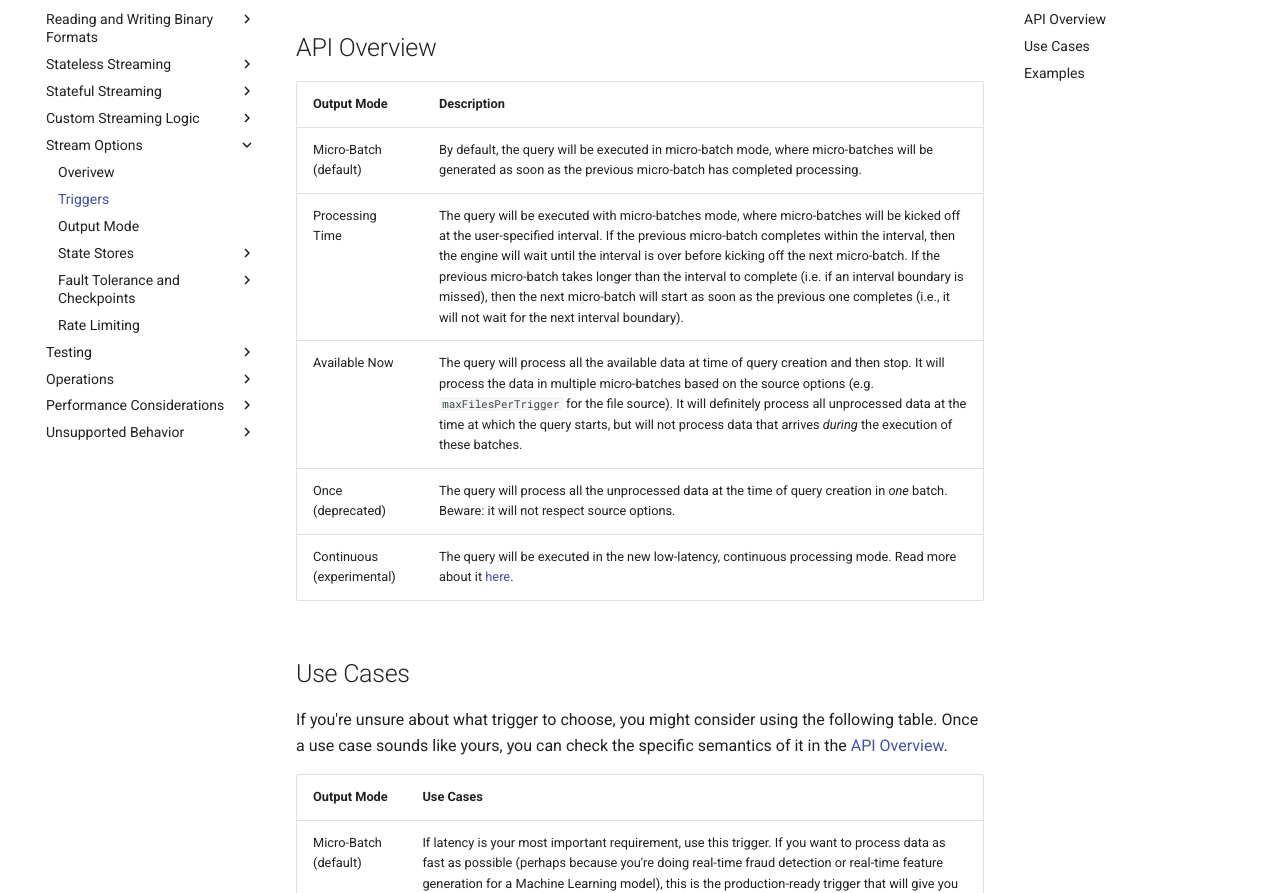
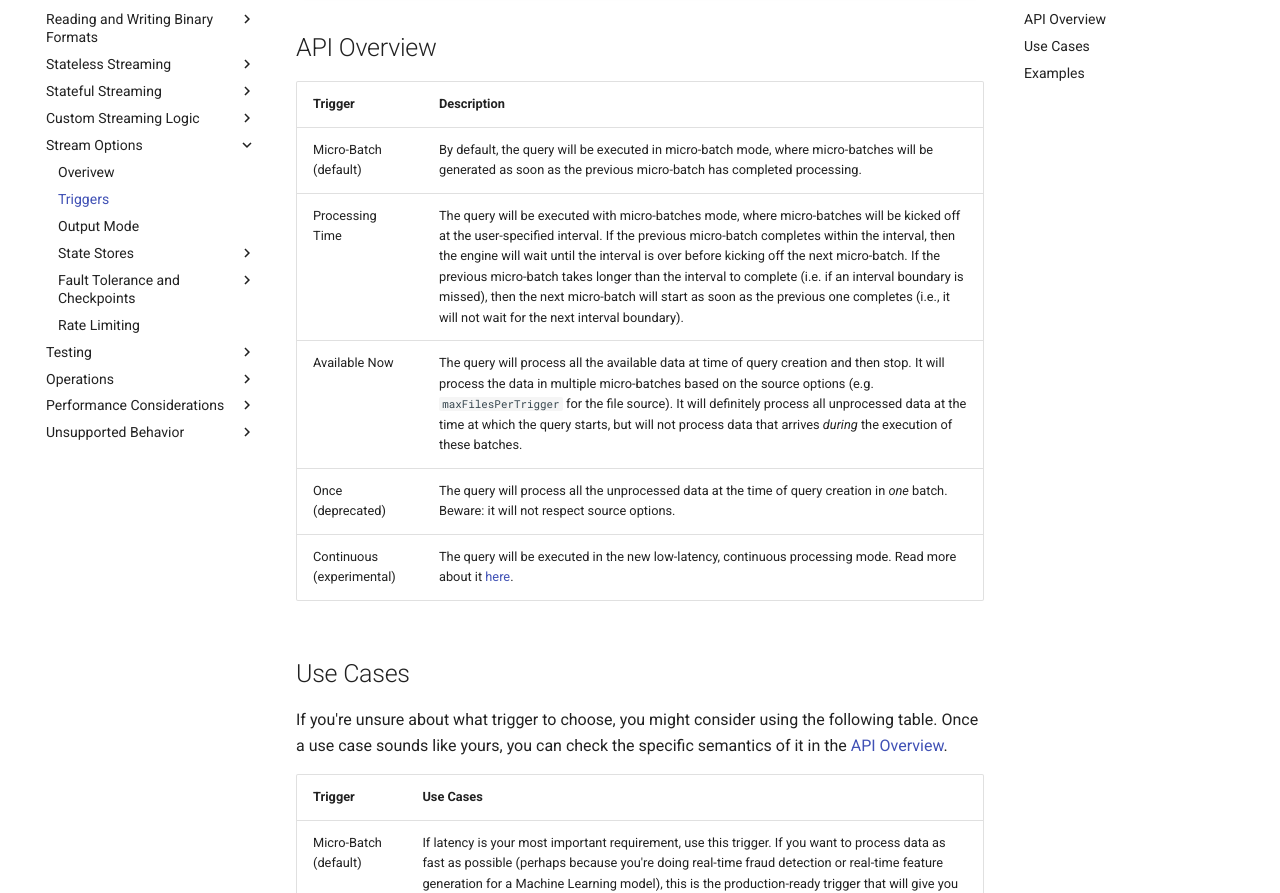
Before and after one commit to neilramaswamy/structured-streaming, an MkDocs documentation site: the page built from docs/guides/stream_options/triggers.md, in a window 1280 px wide and 1400 px high, scrolled down 687 px. Shown: the part 164-1057 px from the top of the window. Built offline with MkDocs 1.6.1 and Material for MkDocs 9.7.7, drawn with Linux system fonts in a browser that asks for light colours.

Commit message:
Update typo in Triggers table

```diff
--- a/docs/guides/stream_options/triggers.md
+++ b/docs/guides/stream_options/triggers.md
@@ -20,7 +20,7 @@ You might wonder why it would make sense to only process one micro-batch every h
 
 ## API Overview
 
-| Output Mode | Description                          |
+| Trigger | Description                          |
 | ----------- | ------------------------------------ |
 | Micro-Batch (default)       | By default, the query will be executed in micro-batch mode, where micro-batches will be generated as soon as the previous micro-batch has completed processing.  |
 | Processing Time       | The query will be executed with micro-batches mode, where micro-batches will be kicked off at the user-specified interval. If the previous micro-batch completes within the interval, then the engine will wait until the interval is over before kicking off the next micro-batch. If the previous micro-batch takes longer than the interval to complete (i.e. if an interval boundary is missed), then the next micro-batch will start as soon as the previous one completes (i.e., it will not wait for the next interval boundary). |
@@ -32,7 +32,7 @@ You might wonder why it would make sense to only process one micro-batch every h
 
 If you're unsure about what trigger to choose, you might consider using the following table. Once a use case sounds like yours, you can check the specific semantics of it in the [API Overview]().
 
-| Output Mode | Use Cases |
+| Trigger | Use Cases |
 | ----------- | ------------------------------------ |
 | Micro-Batch (default)       | If latency is your most important requirement, use this trigger. If you want to process data as fast as possible (perhaps because you're doing real-time fraud detection or real-time feature generation for a Machine Learning model), this is the production-ready trigger that will give you the lowest latency. |
 | Processing Time       | If you have a stream of data that needs to be processed _without_ a real-time latency requirement, you can use this trigger. For example, if you just need a daily report at the end of the day to say how many sales were made in the last 24 hours, you could set a processing time trigger of 24 hours. The benefit to using a processing time trigger is that when your query isn't running, your cluster can be used by other jobs running on it. This is the middle-ground between latency and cost.  |
```
